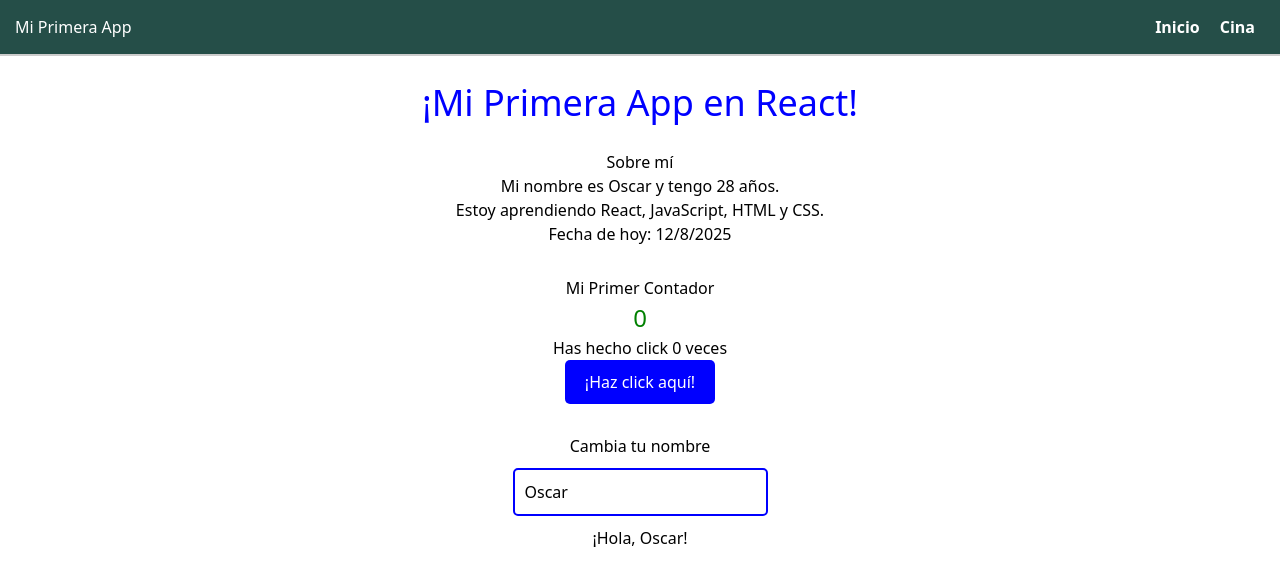
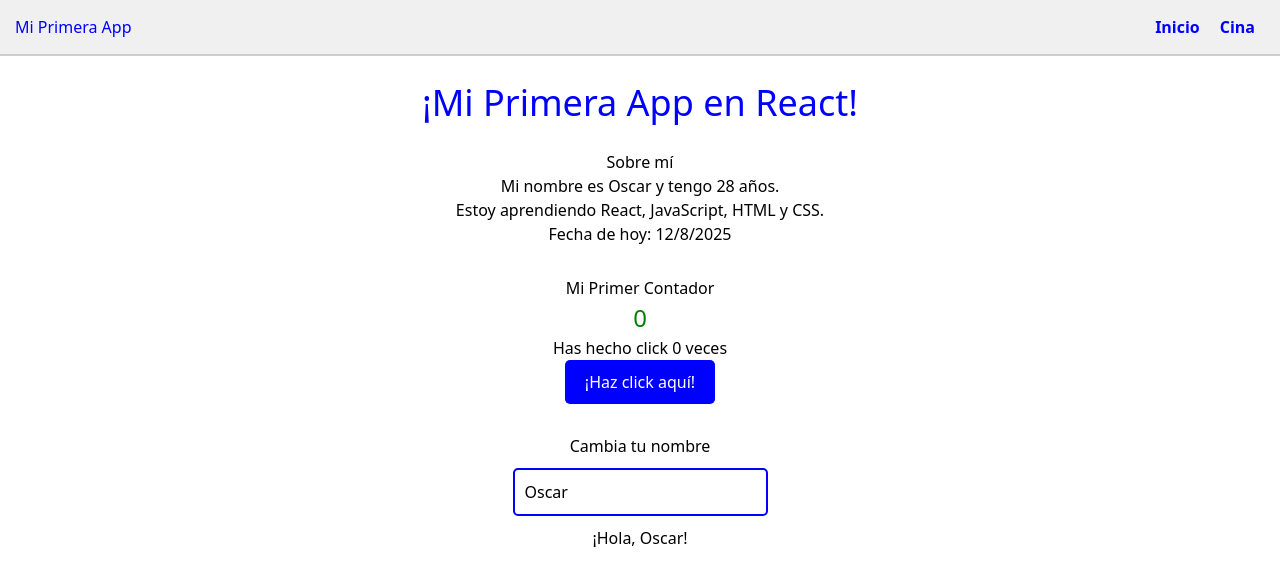
Before and after one commit to OscarMVM/CINA, a React (Create React App) app: page / in a window 1280 px wide. Shown: the top 586 px of the page. Built offline with nearby package versions, Linux system fonts and the light colour scheme.

Commit message:
style: Update Navbar component colors for improved visibility

```diff
--- a/src/Navbar.js
+++ b/src/Navbar.js
@@ -4,7 +4,7 @@ import { Link } from "react-router-dom";
 function Navbar() {
     return (
         <nav style={{
-            backgroundColor: '#254E48',
+            backgroundColor: '#f0f0f0',
             padding: '15px',
             borderBottom: '2px solid #ccc'
         }}>
@@ -13,7 +13,7 @@ function Navbar() {
                 justifyContent: 'space-between',
                 alignItems: 'center'
             }}>
-                <h2 style={{ color: 'white', margin: 0 }}>Mi Primera App</h2>
+                <h2 style={{ color: 'blue', margin: 0 }}>Mi Primera App</h2>
 
                 <div>
                     <Link
@@ -21,7 +21,7 @@ function Navbar() {
                         style={{
                             margin: '0 10px',
                             textDecoration: 'none',
-                            color: 'white',
+                            color: 'blue',
                             fontWeight: 'bold'
                         }}
                     >
@@ -32,7 +32,7 @@ function Navbar() {
                         style={{
                             margin: '0 10px',
                             textDecoration: 'none',
-                            color: 'white',
+                            color: 'blue',
                             fontWeight: 'bold'
                         }}
                     >
```
